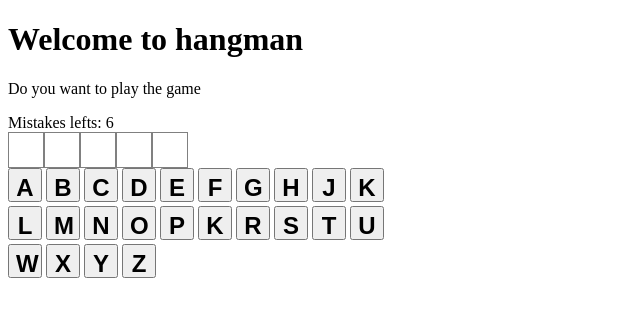
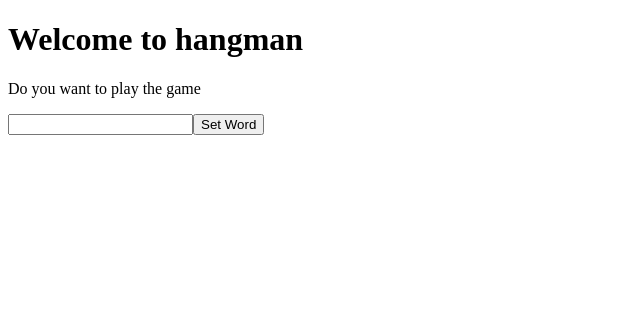
Before and after one commit to FadiZahhar/hangman-training, a React (Create React App) app in the folder hangman/: page / in a window 1280 px wide. Shown: the top 316 px of the page, without its empty margins (0-640 px from the left). Built offline with nearby package versions, Linux system fonts and the light colour scheme.

Commit message:
finishing the applicaiton

```diff
--- a/hangman/src/App.js
+++ b/hangman/src/App.js
@@ -1,15 +1,22 @@
 import GameBoard from "./GameBoard";
-
+import {useState} from 'react';
+import WordSelect from './WordSelect';
 export default function App() {
+    const [secretWord,setSecretWord] = useState('');
     return (
-    <div>
+    <div className="app-container">
         <h1>Welcome to hangman</h1>
         <p>Do you want to play the game</p>
 
         <div>
+            <WordSelect
+                isShown={!secretWord}
+                wordSelected={val => setSecretWord(val)}
+            />
             <GameBoard
-            secretWord="React"
+            secretWord={secretWord}
             maxErrors="6"
+            isShown={secretWord}
             />
         </div>
     </div>
--- a/hangman/src/ButtonGrid.js
+++ b/hangman/src/ButtonGrid.js
@@ -2,7 +2,7 @@ import Button from './button';
 
 export default function({letterGuest, isShown}) {
 
-    let letters = ['A','B','C','D','E','F','G','H','J','K','L','M','N','O','P','K','R','S','T','U','W','X','Y','Z'];
+    let letters = ['A','B','C','D','E','F','G','H','I','J','K','L','M','N','O','P','K','R','S','T','U','W','X','Y','Z'];
 
     let buttons = letters.map((letter,index)=>(
         <Button
--- a/hangman/src/GameBoard.js
+++ b/hangman/src/GameBoard.js
@@ -3,7 +3,7 @@ import { useState } from 'react';
 import LetterGrids from "./LetterGrids";
 import ButtonGrid from "./ButtonGrid";
 
-export default function GameBoard({secretWord, maxErrors}) {
+export default function GameBoard({secretWord, maxErrors, isShown}) {
     const [guessedtLetters,setGuessedtLetters] = useState([]);
     const [errorCount,setErrorCount] = useState(0);
 
@@ -17,7 +17,7 @@ export default function GameBoard({secretWord, maxErrors}) {
         setGuessedtLetters(prev => [...prev,val]);
     }
     return (
-        <div className='app-container'>
+        <div className={isShown ? '' : 'hide'}>
             Mistakes lefts: {maxErrors - errorCount}
             <LetterGrids secretWord={secretWord}
             guessedLetters={guessedtLetters}
--- /dev/null
+++ b/hangman/src/WordSelect.js
@@ -0,0 +1,19 @@
+import {useState} from 'react';
+
+export default function ({wordSelected,isShown}){
+    const [secretWord,setSecretWord] = useState('');
+
+    return (
+        <div className={isShown ? '' : 'hide'}>
+            <input
+                type="text"
+                onChange={(e) => setSecretWord(e.target.value)}
+            />
+
+            <button
+                onClick={e => wordSelected(secretWord)}>
+                    Set Word
+                </button>
+        </div>
+    );
+}
```
